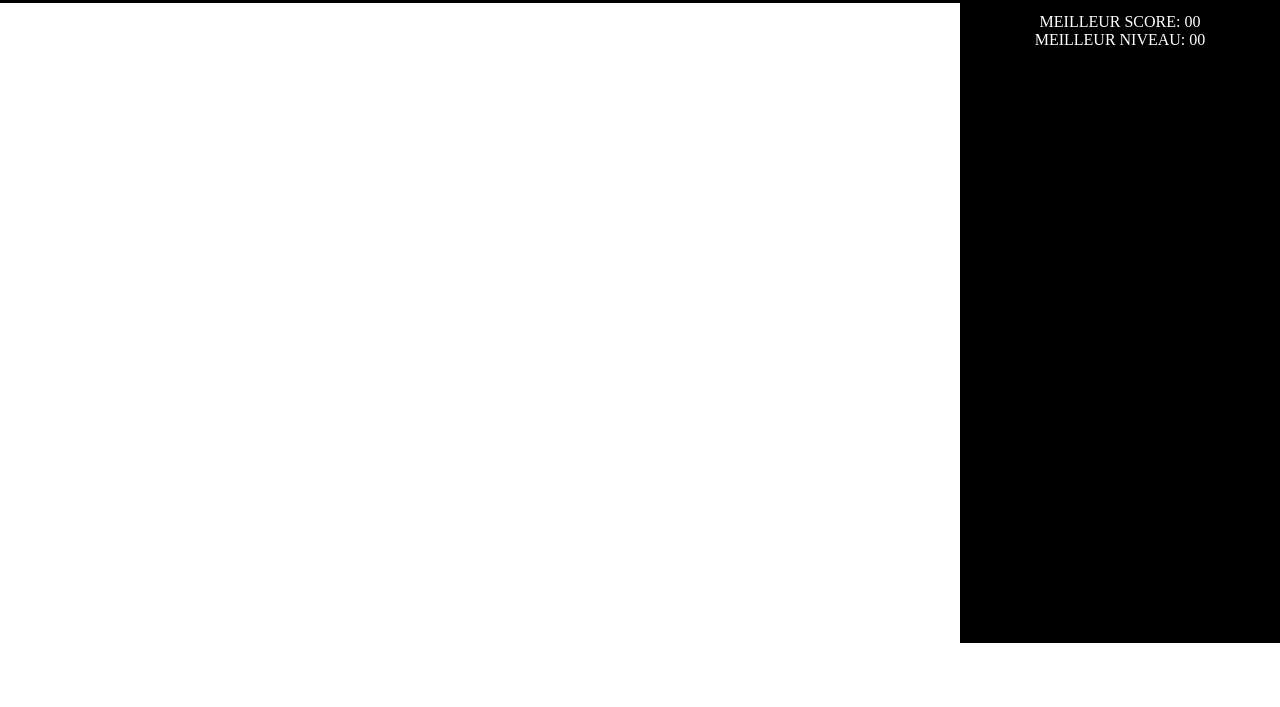
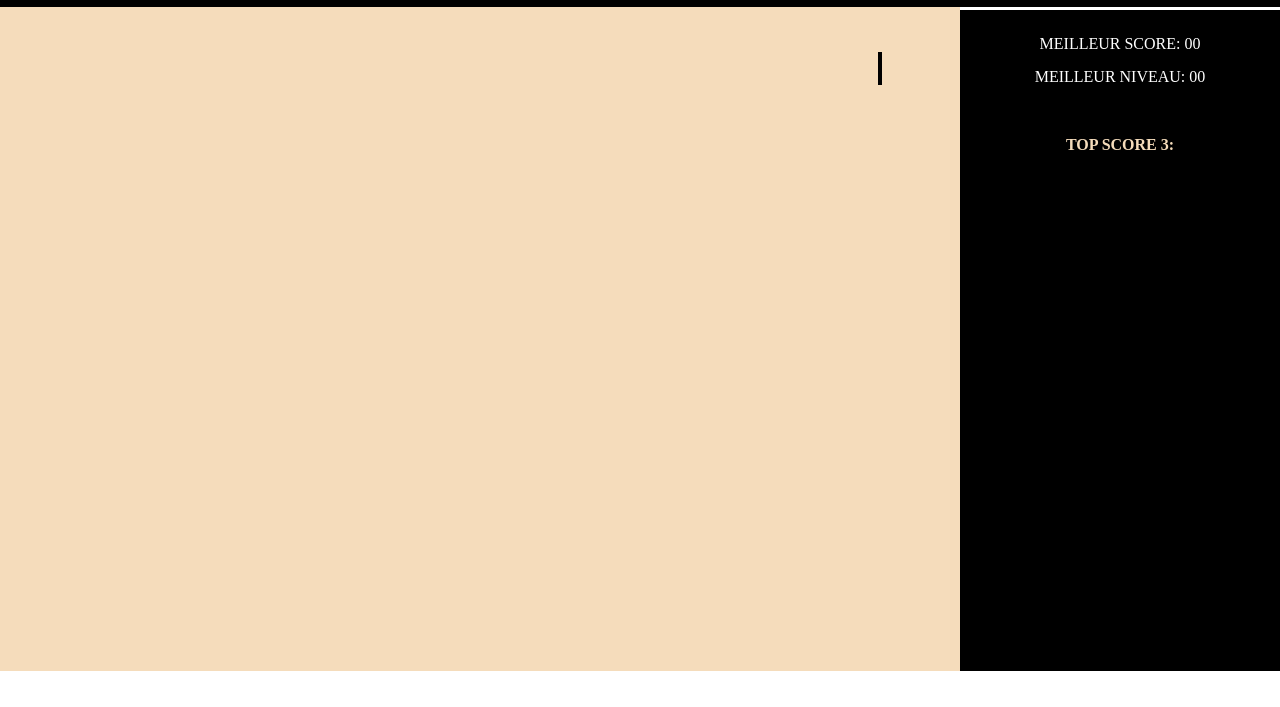
Before and after one commit to dany2315/projet-java-script, a plain HTML site: page index.html in a window 1280 px wide. Shown: the part 93-800 px from the top of the page. Drawn offline with Linux system fonts and the light colour scheme.

```diff
--- a/css/style.css
+++ b/css/style.css
@@ -6,13 +6,16 @@
     font-style: normal;
     box-sizing: border-box;
     text-align: center;
+
 }
 body{
     display: flex;
     flex-wrap: wrap;
     justify-content: flex-end;
+    flex-direction: row-reverse;
 }
 header{
+
     width: 100%;
     display: flex;
     background-color: black;
@@ -28,17 +31,40 @@ header{
     font-weight:bold;
     font-family: 'Comforter', cursive;
     font-size: 30px;
+
 }
 #start{
     border: solid white 3px;
     border-radius: 3px 3px;
-    padding: 5px;
+    padding: 7px;
 }
 aside{
     background-color: black;
-    color: black;
     width: 25%;
-    height: 80vh;
+    height: 83vh;
     padding-top: 10px;
+    border-top: solid white 3px;
 
 }
+.div-top{
+    margin: 15px auto;
+}
+#liste-top-3{
+    margin-top: 50px;
+    font-weight: bold;
+    color :rgb(245, 220, 187);
+}
+main{
+    width: 75%;
+    background-color: rgb(245, 220, 187);
+    position: relative;
+}
+#barre{
+    width: 4px;
+    height: 33px;
+    background-color:black ;
+    position: absolute;
+    top: 45px;
+    right: 78px;
+
+}
--- a/index.html
+++ b/index.html
@@ -9,12 +9,13 @@
     <title>Projet java script</title>
 </head>
 <body>
+
     <header>
         <div id="logo">DAVIDI</div>
         <div >LEVEL: <span id="level">00</span></div>
         <div>SCORE: <span id="score">00</span></div>
         <div id="time">TEMP RESTANTS:
-            <b id="sec">00</b>:<b id="milisec">00</b>
+            <b id="sec">60</b>:<b id="milisec">00</b>
         </div>
         <div id="start">START</div>
     </header>
@@ -28,11 +29,16 @@
             MEILLEUR NIVEAU: <span id="top-niveau">00</span>
         </div>
         <div id="liste-top-3">
+            TOP SCORE 3:
             <span id="top1"></span>
             <span id="top2"></span>
             <span id="top3"></span>
         </div>
     </aside>
+    <main>
+        <div id="barre"></div>
+    </main>
+
     <script src="js/main.js"></script>
 </body>
 </html>
--- a/js/main.js
+++ b/js/main.js
@@ -0,0 +1,21 @@
+var start = document.getElementById("start")
+var body = document.querySelector("body")
+var milisec = document.getElementById("milisec")
+var sec = document.getElementById("sec")
+var barre = document.getElementById("barre")
+var divFlou = document.getElementById("div-Flou")
+var header = document.querySelector("header")
+
+    start.addEventListener("click", function () {
+    body.style.opacity ="0.5";
+    var divLog = document.createElement("div")
+    divLog.style.width="250px"
+    divLog.style.height="250px"
+    divLog.style.backgroundColor="red"
+    divLog.style.opacity="0.5"
+    divLog.style.margin ="0px AUTO"
+    divLog.style.position="absolute"
+    body.appendChild(divLog)
+
+
+})
```
